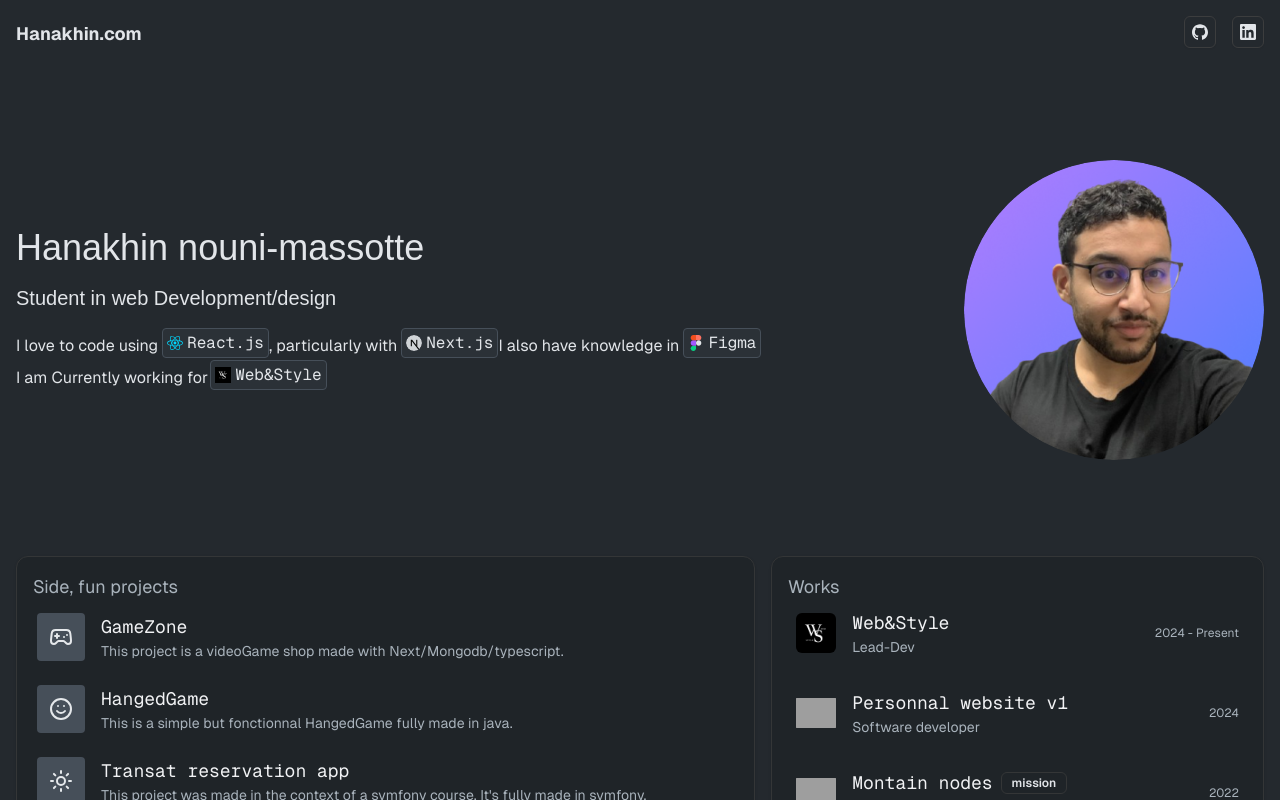
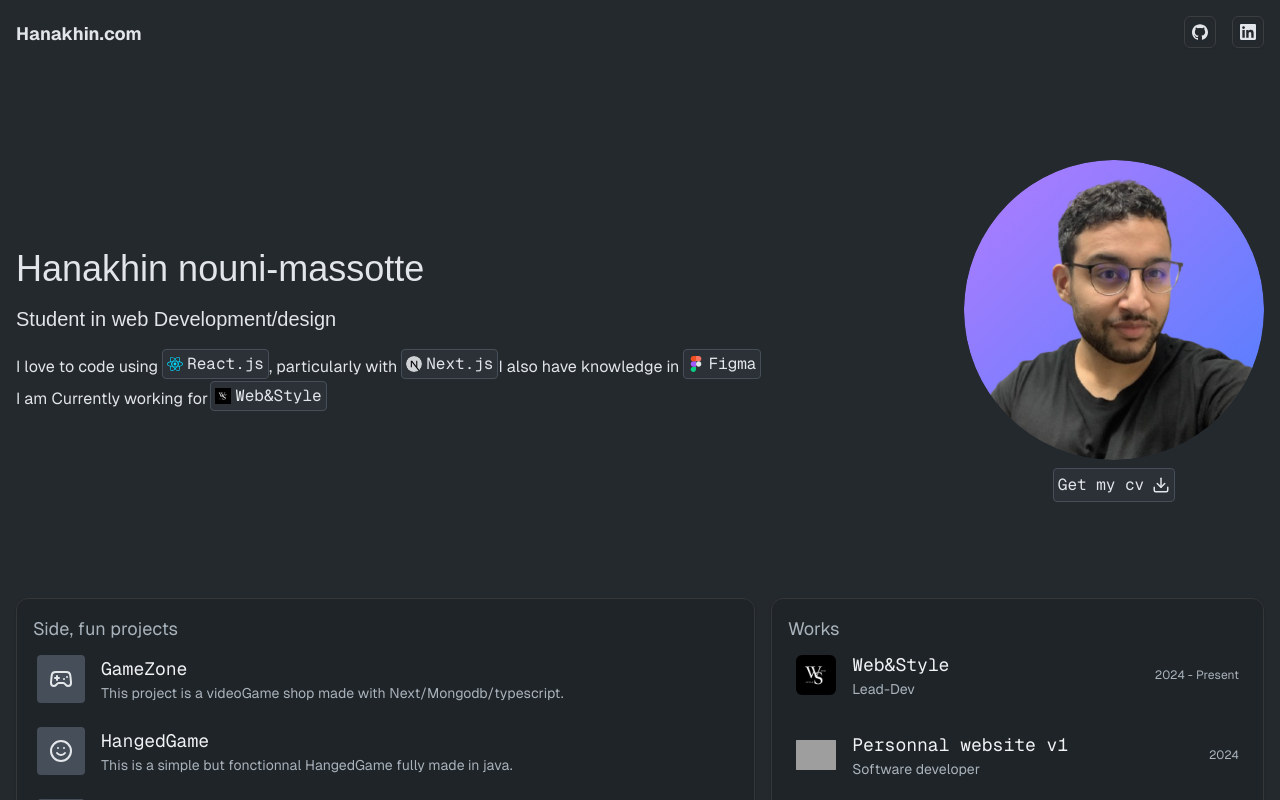
Before and after one commit to Hanakhin/Portfolio2024, a Next.js app: page / in a window 1280 px wide. Shown: the top 800 px of the page. Built offline with nearby package versions, Linux system fonts and the light colour scheme; grey boxes are pictures that could not be loaded; a web font is replaced by a local one.

Commit message:
added cv download

```diff
--- a/app/_Components/Hero.tsx
+++ b/app/_Components/Hero.tsx
@@ -6,7 +6,9 @@ import {NextIcon} from "@/app/_Components/icons/NextIcon";
 import Link from "next/link";
 import {WSICon} from "@/app/_Components/icons/WSIcon";
 import {Code} from "@/app/_Components/Code";
+import {Download, ExternalLink} from "lucide-react";
 
+const Cv = '/ressources/CvHanakhin.pdf'
 
 export const Hero = () => {
     return (
@@ -26,7 +28,7 @@ export const Hero = () => {
                 </p>
 
             </div>
-            <div className={"flex-2 max-md:m-auto "}>
+            <div className={"flex-2 max-md:m-auto flex flex-col justify-center items-center gap-2 "}>
                 <Image
                     src={"/image/Me.png"}
                     alt={"Hero image"}
@@ -34,6 +36,7 @@ export const Hero = () => {
                     height={300}
                     className={"rounded-full h-auto max-w-sm max-md:w-56"}
                 />
+                <Link href={Cv} target={'_blank'} rel="noopener noreferrer"><Code className={"p-1 inline-flex items-center gap-2 cursor-pointer"}> Get my cv <Download size={18}/> </Code></Link>
             </div>
         </Section>
     );
```
Also changed, not shown: 1 other file (tests, documents, lock files or other folders).
